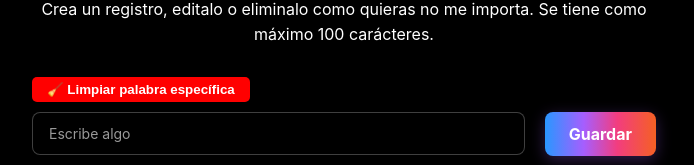
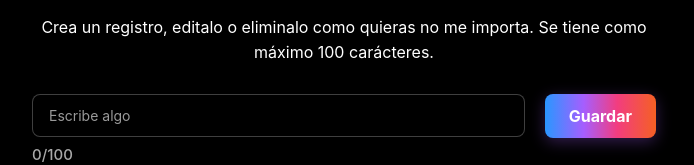
Before and after one commit to brun0w0/crud-mex-llovera, a React (Vite) app in the folder frontend/: page / in a window 1280 px wide. Shown: the part 282-447 px from the top of the page, without its empty margins (296-990 px from the left). Built offline with nearby package versions, Linux system fonts and the light colour scheme; no server answers.

Commit message:
ya se borra

```diff
--- a/frontend/src/App.tsx
+++ b/frontend/src/App.tsx
@@ -107,22 +107,6 @@ function App() {
     }
   };
 
-  // 🧹 BOTÓN TEMPORAL PARA LIMPIAR BASURA
-  const limpiarPorPalabra = async () => {
-    const palabra = window.prompt("¿Qué palabra exacta quieres eliminar de todos los registros?");
-    if (!palabra) return;
-    try {
-      const res = await axios.delete(`${API_URL}/registros/limpiar-palabra`, {
-        data: { palabra: palabra }
-      });
-      alert(res.data.message);
-      obtenerRegistros();
-    } catch (err) {
-      console.error("❌ Error al limpiar:", err);
-      alert("Error al limpiar los registros. Revisa la consola.");
-    }
-  };
-
   useEffect(() => {
     const onScroll = () => {
       setShowScrollButton(window.scrollY > 300);
@@ -138,7 +122,6 @@ function App() {
 
   const totalHistorico = registros.length > 0 ? Math.max(...registros.map((reg: any) => reg.id)) : 0;
 
-  // Lógica de paginación
   const totalPages = Math.ceil(registros.length / itemsPerPage);
   const startIndex = (currentPage - 1) * itemsPerPage;
   const endIndex = startIndex + itemsPerPage;
@@ -204,20 +187,6 @@ function App() {
       <div className="card">
         <h1 className="title">CRUD MEXLLOVERA</h1>
         <p className="app-desc">Crea un registro, editalo o eliminalo como quieras no me importa. Se tiene como máximo 100 carácteres.</p>
-
-
-        {/* 🚨 BOTÓN TEMPORAL DE ADMINISTRADOR - BORRAR DESPUÉS 🚨 */}
-        <button
-          onClick={limpiarPorPalabra}
-          style={{
-            backgroundColor: 'red', color: 'white', border: 'none',
-            padding: '5px 15px', borderRadius: '5px', cursor: 'pointer',
-            fontWeight: 'bold', marginBottom: '10px'
-          }}
-        >
-          🧹 Limpiar palabra específica
-        </button>
-
         {deleteMessage && <div className="delete-message">{deleteMessage}</div>}
         {nuevoError && <div className="input-error">{nuevoError}</div>}
         {successMessage && <div className="success-message">{successMessage}</div>}
```
Also changed, not shown: 1 other file (tests, documents, lock files or other folders).
